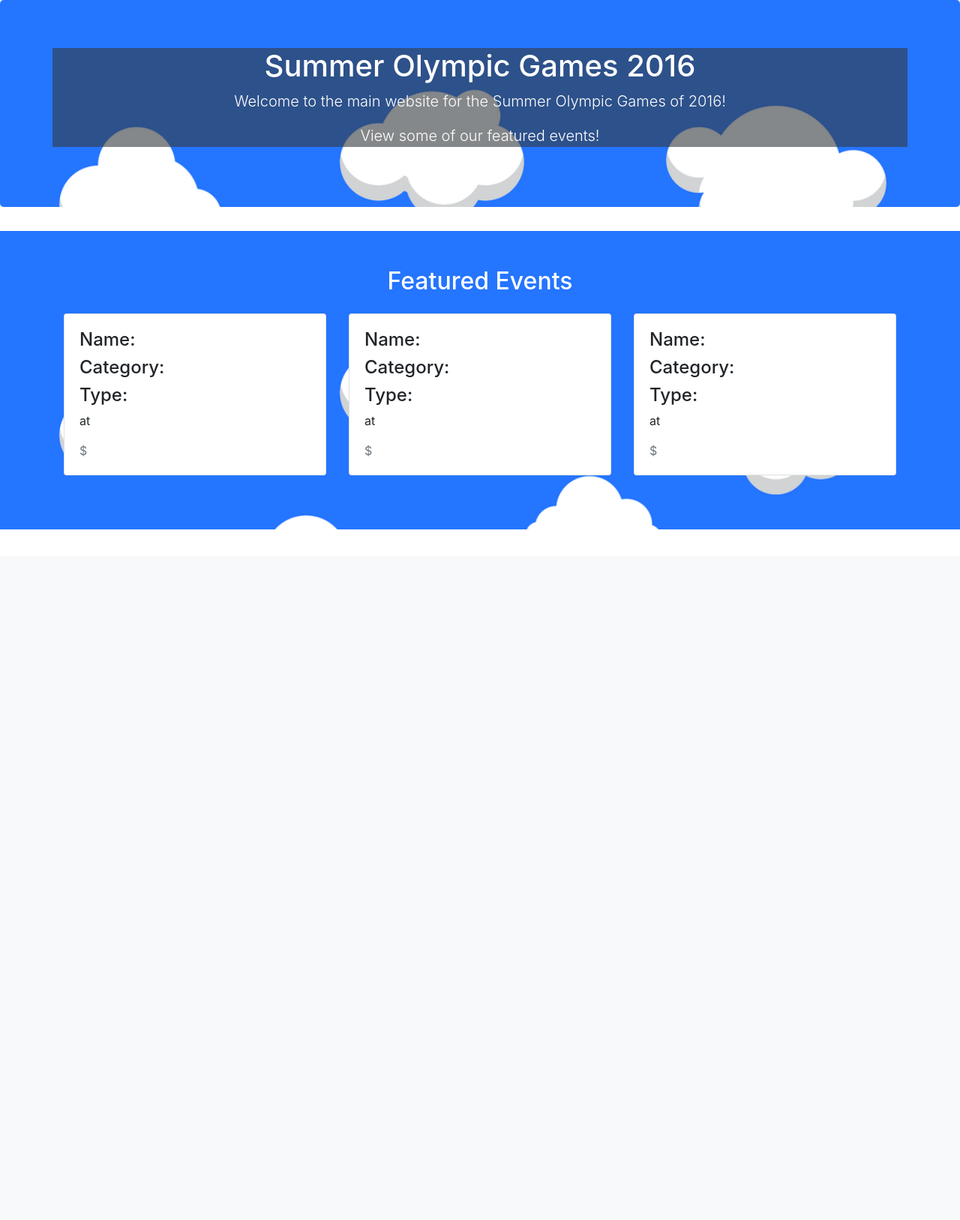
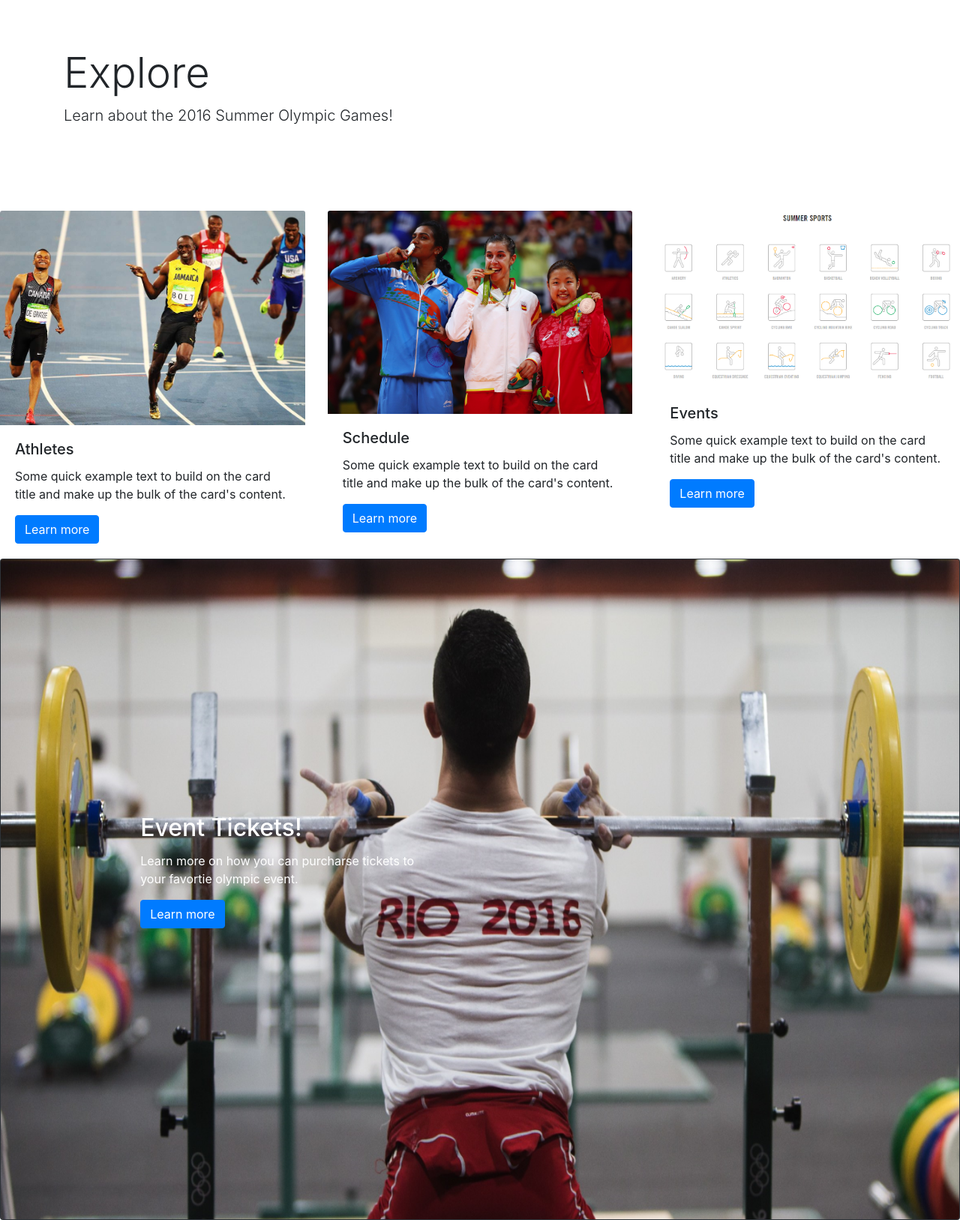
Before and after one commit to TKTrader/SOG2, a PHP site: page / in a window 1280 px wide. Shown: the part 58-1685 px from the top of the page at 75% size. Before the commit the page ends 764 px from the top, so only its background shows below. Run offline with PHP 8.4, Linux system fonts and the light colour scheme; data that the repository does not hold is empty; some libraries are stand-ins or nearby versions.

Commit message:
Add files via upload

```diff
--- a/index.php
+++ b/index.php
@@ -41,60 +41,55 @@ require 'header.php';
 </div>
 </nav>
 
-<html>
-  <body>
-    <div id="body-wrapper">
-      <main role="main">
-        <section class="jumbotron text-center sogs-bg">
-          <div class="container text-white" style="background-color: rgba(52, 58, 60, .6)">
-            <h1 class="jumbotron-heading">Summer Olympic Games 2016</h1>
-            <p class="lead">Welcome to the main website for the Summer Olympic Games of 2016!</p>
-            <p class="lead">View some of our featured events!</p>
-          </div>
-        </section>
-
-        <div class="album py-5 bg-light sogs-bg">
+<div class="jumbotron jumbotron-fluid" style="background: transparent;">
   <div class="container">
-            <div class="text-center mb-4 text-white"><h2>Featured Events</h2></div>
-            <div class="row">
-              <?php
-              $mysqli -> set_charset("utf8");
-              $query = "SELECT * FROM olympicevent";
-                if ($result = $mysqli->query($query)) {
-                    for ($i = 0; $i < 3; $i++) {
-                        $row = $result -> fetch_assoc();
-                        $eventName = $row["name"];
-                        $date = $row["date"];
-                        $time = $row["time"];
-                        $location = $row["location"];
-                        $type = $row["type"];
-                        $category = $row["category"];
-                        $ticketPrice = $row["ticketPrice"];
-
-                        if ($type == "comp") {
-                          $type = "Competition";
-                        } else if ($type == "award") {
-                          $type = "Award Ceremony";
-                        }
-                        echo
-                        '<div class="col-md-4">
-                          <div class="card mb-4 shadow-sm">
-                            <div class="card-body">
-                              <h4>Name: <span style="font-weight:normal;">'.$eventName.'</span></h4>
-                              <h4>Category: <span style="font-weight:normal;">'.$category.'</span></h4>
-                              <h4>Type: <span style="font-weight:normal;">'.$type.'</span></h4>
-                              <p class="card-text">'.$location.' at '.$time.'</p>
-                              <span class="text-muted">$'.$ticketPrice.'</span>
+    <h1 class="display-4">Explore</h1>
+    <p class="lead">Learn about the 2016 Summer Olympic Games!</p>
   </div>
 </div>
-                        </div>';
-                    }
-                }
-              ?>
+
+
+<div class="card-deck">
+
+<div class="h-50 card" style="width: auto; border: none;">
+  <img class="card-img-top" src="athlete.png" alt="Card image cap">
+  <div class="card-body">
+    <h5 class="card-title">Athletes</h5>
+    <p class="card-text">Some quick example text to build on the card title and make up the bulk of the card's content.</p>
+    <a href="athletePage.php" class="btn btn-primary">Learn more</a>
   </div>
 </div>
+
+
+<div class="h-50 card" style="width: auto; border: none;">
+  <img class="card-img-top" src="schedule.png" alt="Card image cap">
+  <div class="card-body">
+    <h5 class="card-title">Schedule</h5>
+    <p class="card-text">Some quick example text to build on the card title and make up the bulk of the card's content.</p>
+    <a href="schedulePage.php" class="btn btn-primary">Learn more</a>
   </div>
-      </main>
 </div>
+
+<div class="h-50 card" style="width: auto; border: none;">
+  <img class="card-img-top" src="sports.png" alt="Card image cap">
+  <div class="card-body">
+    <h5 class="card-title">Events</h5>
+    <p class="card-text">Some quick example text to build on the card title and make up the bulk of the card's content.</p>
+    <a href="eventsPage.php" class="btn btn-primary">Learn more</a>
+  </div>
+
+</div>
+
+</div>
+
+<div class="card bg-dark text-white" style="top: 25%;">
+  <img class="card-img" src="rio4.png" alt="Card image" style="width: auto; height: 55em;">
+  <div class="card-img-overlay" style="margin: 25%; left: -12%;">
+    <h2 class="card-title">Event Tickets!</h2>
+    <p class="card-text">Learn more on how you can purcharse tickets to <br> your favortie olympic event.</p>
+    <button type="button" class="btn btn-primary">Learn more</button>
+  </div>
+</div>
+
 </body>
 </html>
--- a/ourStyle2.css
+++ b/ourStyle2.css
@@ -515,9 +515,4 @@ nav {
   color: white;
 }
 
-/* home page */
-.sogs-bg {
-  background-image: url("assets/cartoon-clouds.png");
-  background-size: cover;
-}
 /* end of home page */
```
Lines whose indentation alone changed are shown as unchanged.
